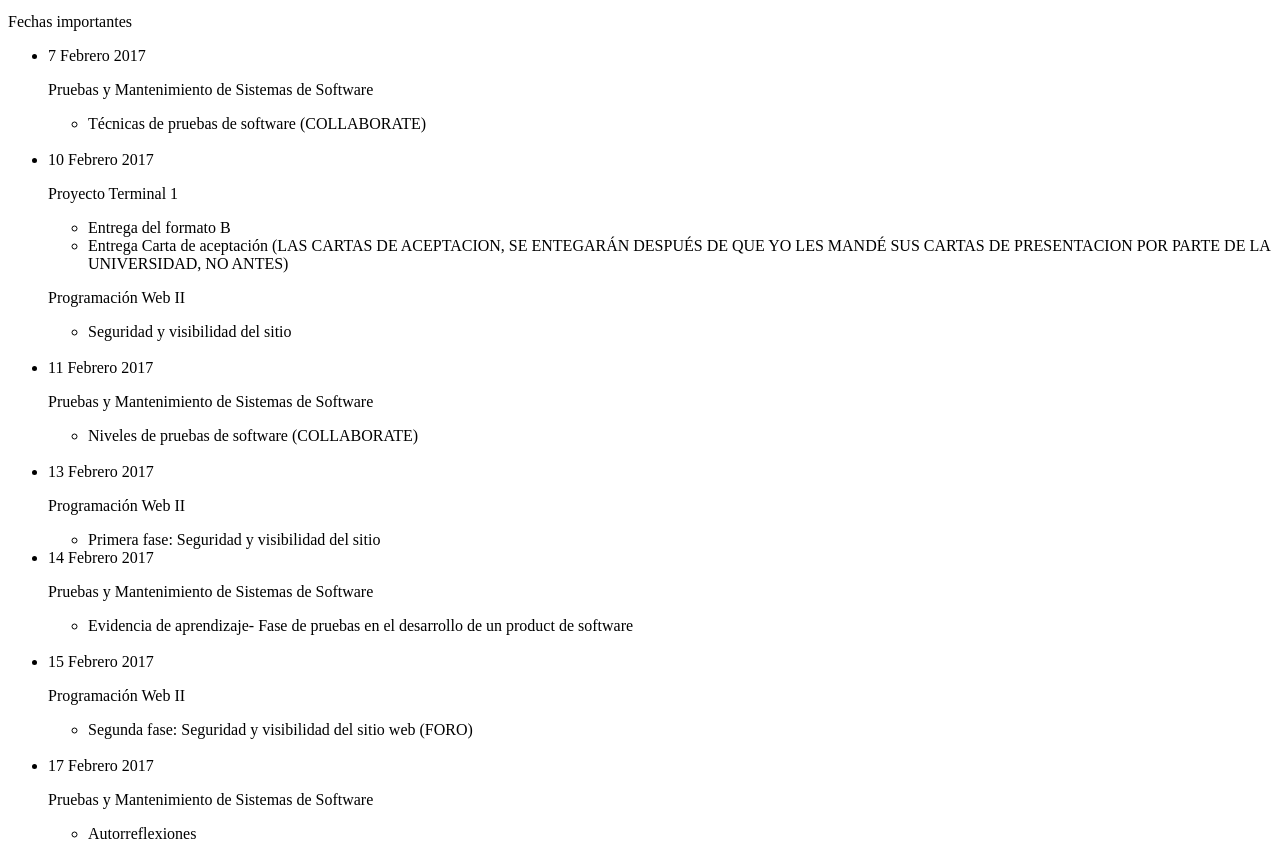
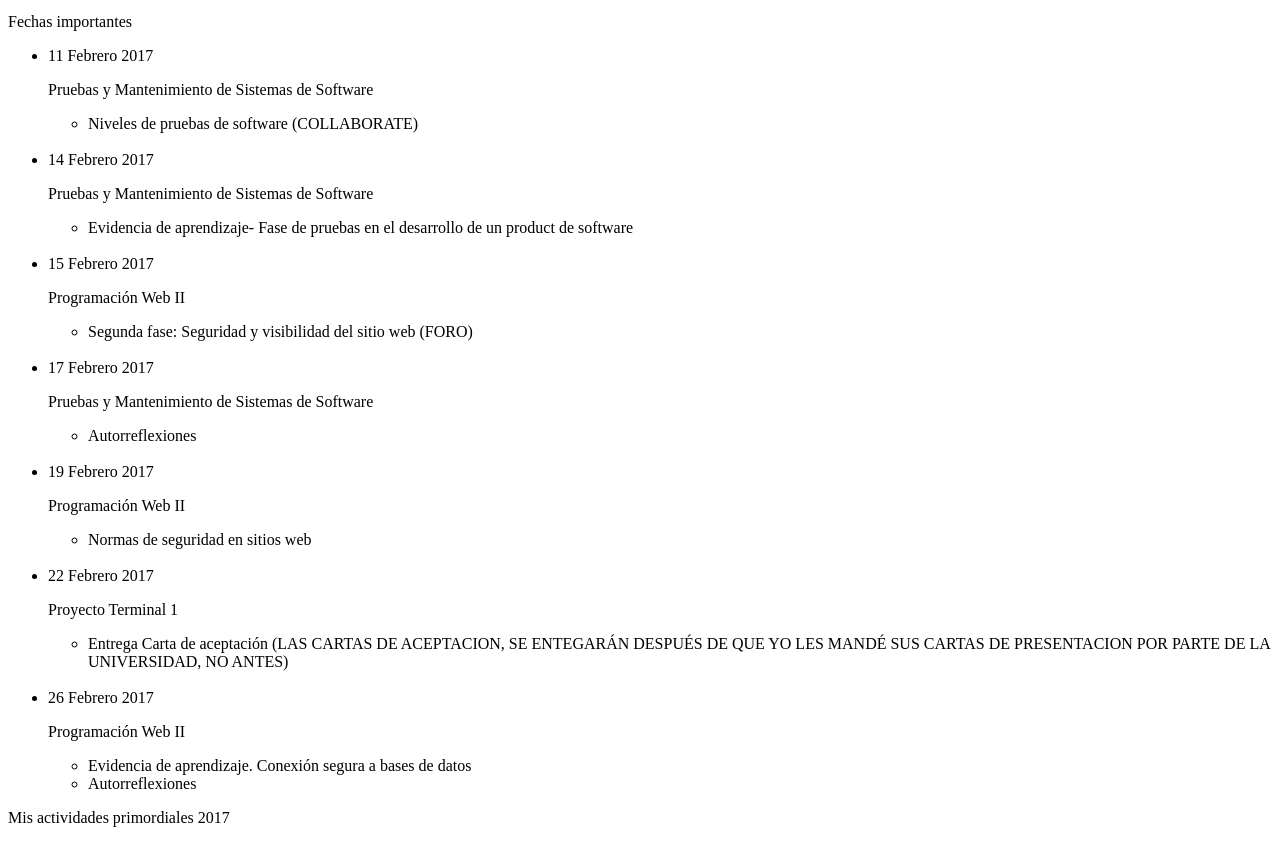
Before and after one commit to ursusfelis/ursusfelis.github.io, a plain HTML site: page index.html in a window 1280 px wide. Shown: the part 677-1535 px from the top of the page. Drawn offline with Linux system fonts and the light colour scheme.

Commit message:
Actualización 13 feb 2017
Actualización de las actividades

```diff
--- a/index.html
+++ b/index.html
@@ -84,34 +84,12 @@
             <article>
                 <p>Fechas importantes</p>
                 <ul>
-		    <li>7 Febrero 2017</li>
-		    <p>Pruebas y Mantenimiento de Sistemas de Software</p>
-		    <ul>
-			<li>Técnicas de pruebas de software (COLLABORATE)</li>
-		    </ul>
-		    <br />
-		    <li>10 Febrero 2017</li>
-		    <p>Proyecto Terminal 1<p>
-		    <ul>
-			<li>Entrega del formato B</li>
-			<li>Entrega Carta de aceptación (LAS CARTAS DE ACEPTACION, SE ENTEGARÁN DESPUÉS DE QUE YO LES MANDÉ SUS CARTAS DE PRESENTACION POR PARTE DE LA UNIVERSIDAD, NO ANTES)</li>
-		    </ul>
-		    <p>Programación Web II<p>
-		    <ul>
-			<li>Seguridad y visibilidad del sitio</li>
-		    </ul>
-		    <br />
 		    <li>11 Febrero 2017</li>
 		    <p>Pruebas y Mantenimiento de Sistemas de Software</p>
 		    <ul>
 			<li>Niveles de pruebas de software (COLLABORATE)</li>
 		    </ul>
 		    <br />
-		    <li>13 Febrero 2017</li>
-	            <p>Programación Web II</p>
-		    <ul>
-			<li>Primera fase: Seguridad y visibilidad del sitio</li>
-		    </ul>
 		    <li>14 Febrero 2017</li>
 		    <p>Pruebas y Mantenimiento de Sistemas de Software</p>
 		    <ul>
@@ -136,6 +114,12 @@
 			<li>Normas de seguridad en sitios web</li>
 		    </ul>
 		    <br />
+		    <li>22 Febrero 2017</li>
+		    <p>Proyecto Terminal 1<p>
+		    <ul>
+			<li>Entrega Carta de aceptación (LAS CARTAS DE ACEPTACION, SE ENTEGARÁN DESPUÉS DE QUE YO LES MANDÉ SUS CARTAS DE PRESENTACION POR PARTE DE LA UNIVERSIDAD, NO ANTES)</li>
+		    </ul>
+		    <br />
 		    <li>26 Febrero 2017</li>
 		    <p>Programación Web II</p>
 		    <ul>
```
